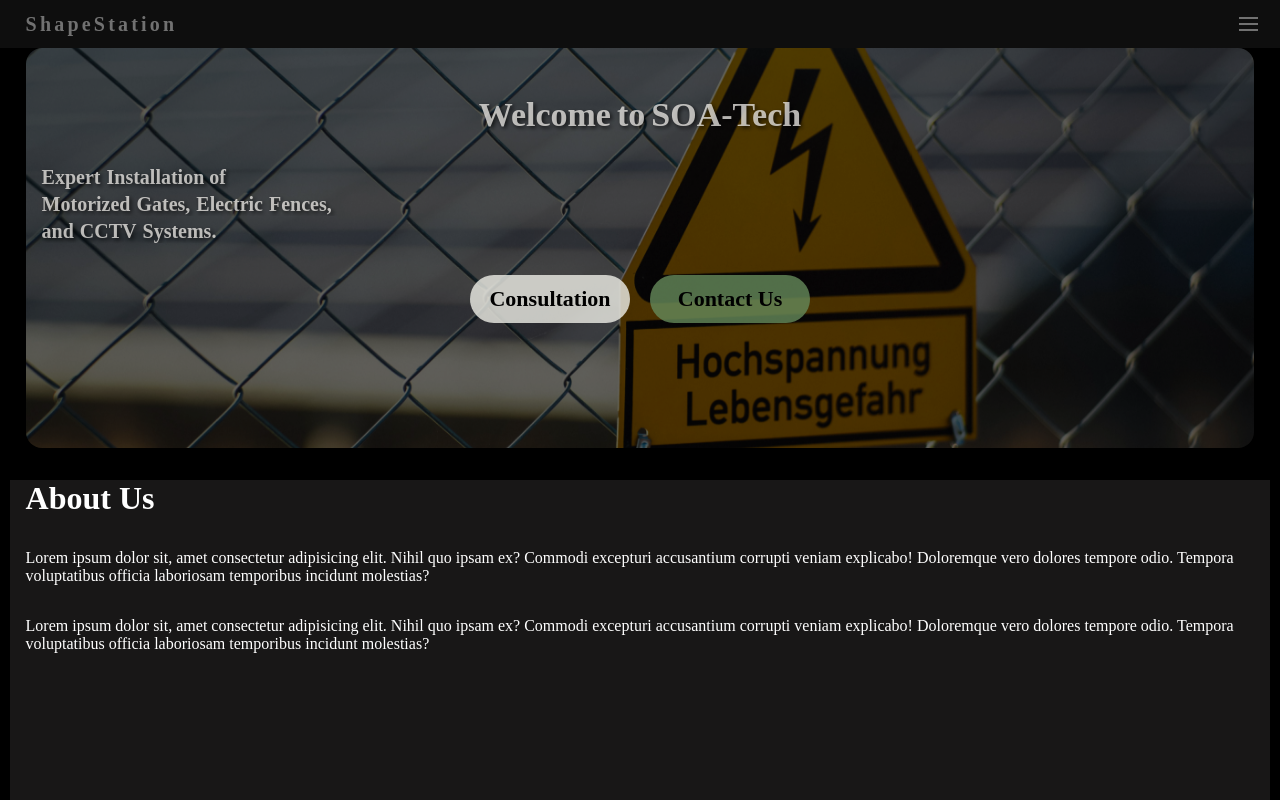
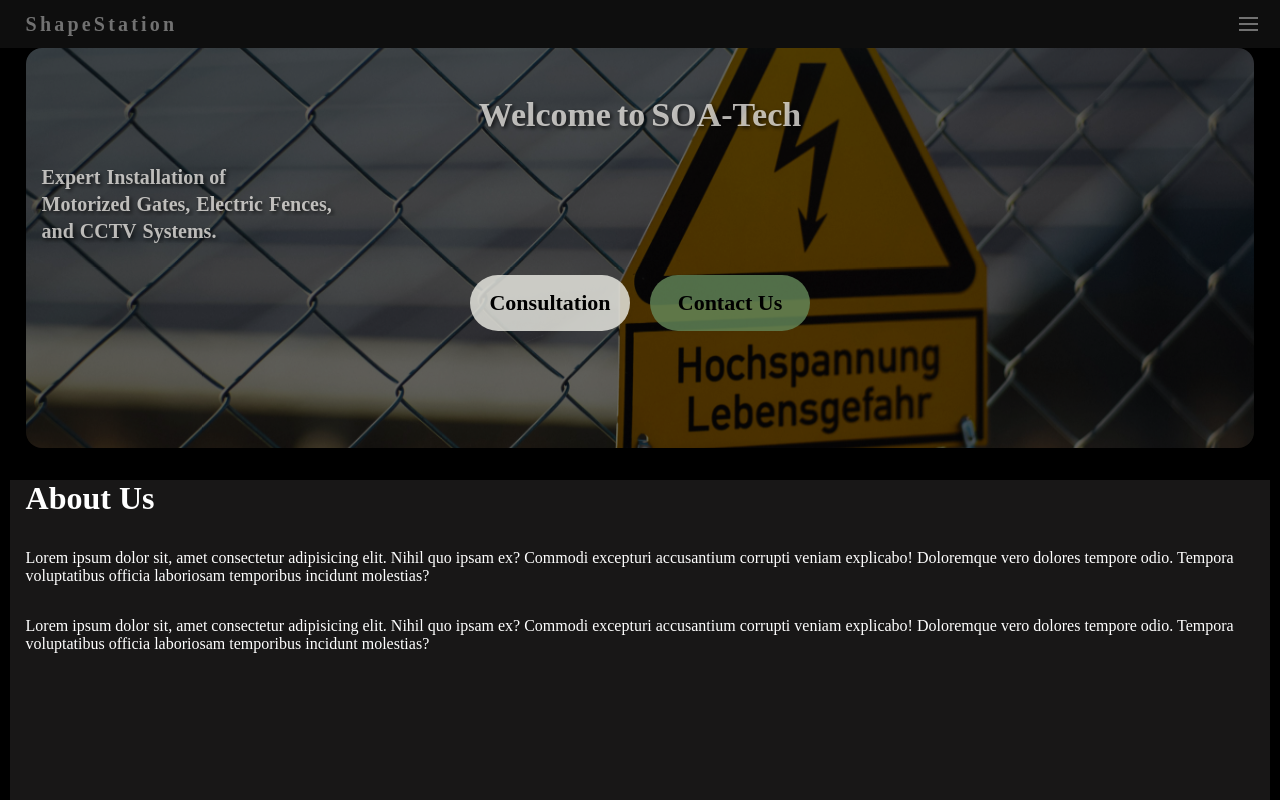
Before and after one commit to firemasterleo/shapestation2, a Vue app: page /TestPage in a window 1280 px wide. Shown: the top 800 px of the page. Built offline with nearby package versions, Linux system fonts and the light colour scheme.

Commit message:
Update TestPage.vue

```diff
--- a/src/components/TestPage.vue
+++ b/src/components/TestPage.vue
@@ -265,7 +265,7 @@
                         border: none;
                         font-size: 22px;
                         font-weight: 900;
-                        height: 3rem;
+                        height: 3.5rem;
                         width: 10rem;
                         background-color: rgba(235, 234, 227, 0.815);
                         color: rgb(0, 0, 0);
@@ -286,7 +286,7 @@
                         border-radius: 3rem;
                         font-size: 22px;
                         font-weight: 900;
-                        height: 3rem;
+                        height: 3.5rem;
                     }
                 }
             }
@@ -374,7 +374,7 @@ onMounted(() => {
 
 
   tl4.from(image1.value, {  delay: 0.1 }, '<') // Your existing animation
-   .to(image1.value, { scale: 1.2, opacity: 0.5, duration: 30 }, '<'); // Adding scale and opacity animation
+   .to(image1.value, { scale: 1.3, opacity: 0.5, duration: 30 }, '<'); // Adding scale and opacity animation
 
   tl4.from(image2.value, { delay: 0 }, '<') // Your existing animation
    .to(image2.value, {scale: 1.2, opacity: 0.5, duration: 30 }, '<'); // Adding scale and opacity animation
```
